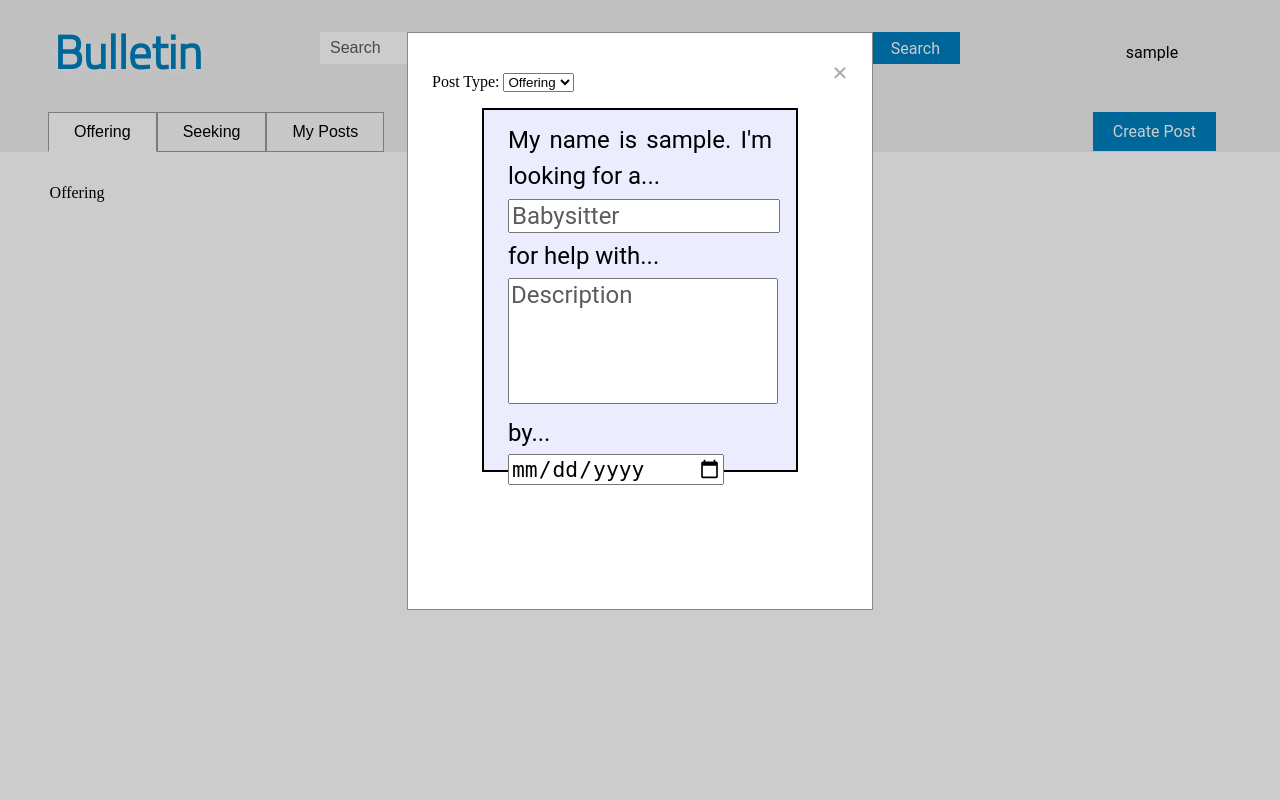
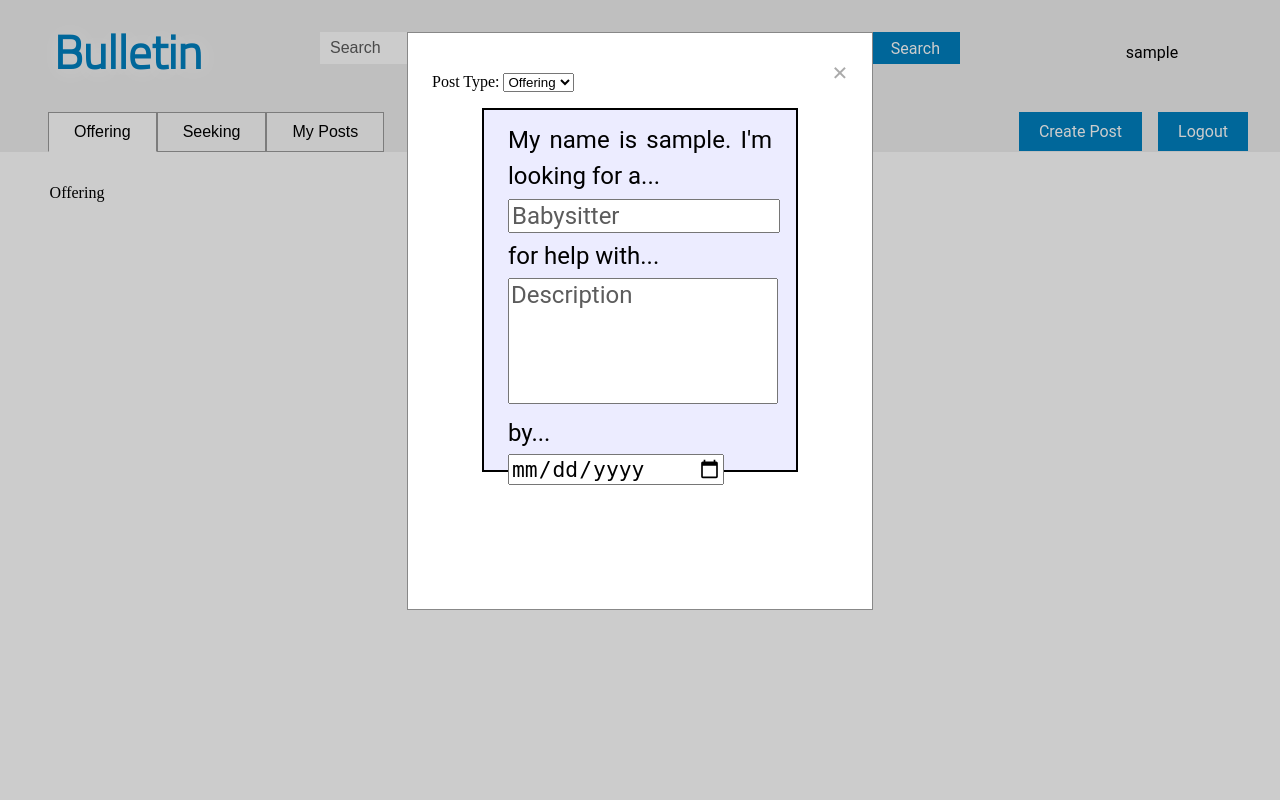
Before and after one commit to bpaielli/Bulletin, a PHP site: page /board.php in a window 1280 px wide. Run offline with PHP 8.4, Linux system fonts and the light colour scheme; the visitor is signed in with stand-in values (Sample User, id 1).

Commit message:
Added logout button

```diff
--- a/assets/scripts/controller.php
+++ b/assets/scripts/controller.php
@@ -20,7 +20,7 @@ if(isset($_POST['firstname']) && isset($_POST['lastname']) && isset($_POST['emai
 		//create account
 		$accountDatabaseAdapter -> createAccount($firstname, $lastname, $email, $password);
 		//set session variable
-		$_SESSION['user_firstname'] = $firstname;
+		$_SESSION['user'] = $firstname;
 
 		// Redirect to Board Page.
 		header ( "Location: ../../board.php" );
@@ -49,7 +49,7 @@ else if(isset($_POST['email']) && isset($_POST['password'])){
 		else{
 			//set session variable
 			$user_firstname = $accountDatabaseAdapter ->getUserName($email);
-			$_SESSION['user_firstname'] = $user_firstname ;
+			$_SESSION['user'] = $user_firstname ;
 
 			// Redirect to Board Page.
 			header ( "Location: ../../board.php" );
--- a/assets/style/main.css
+++ b/assets/style/main.css
@@ -170,7 +170,13 @@ div.tab button.sectionl.active {
 
 #newpostbutton{
 	float: right;
-	margin-right: 4em;
+	margin-right: 1em;
+}
+
+
+#logoutbutton{
+	float: right;
+	margin-right: 2em;
 }
 
 .boardcontent {
--- a/board.php
+++ b/board.php
@@ -16,7 +16,7 @@
 			<h1 class="textlogo">Bulletin</h1>
 		</div>
 		<div class="headright">
-			<div id="usersname"><?php echo $_SESSION['user_firstname'];?></div>
+			<div id="usersname"><?php echo $_SESSION['user'];?></div>
 
 		</div>
 		<div id="searcharea">
@@ -38,7 +38,9 @@
 		<button id="home" class="sectionl" onclick="openPage('Offering')">Offering</button>
 		<button class="sectionl" onclick="openPage('Seeking')">Seeking</button>
 		<button class="sectionl" onclick="openPage('MyPosts')">My Posts</button>
+		<div id="logoutbutton"><button class="mainbuttons">Logout</button></div>
 		<div id="newpostbutton"><button class="mainbuttons">Create Post</button></div>
+
 	</div>
 
 	<div id="Offering" class="boardcontent">
@@ -67,7 +69,7 @@
 
 			</div>
 			<div id="createseeking" class="createposttemplate">
-				<p class="postcontentname">My name is <?php echo $_SESSION['user_firstname']; ?>. I'm looking for a...</p>
+				<p class="postcontentname">My name is <?php echo $_SESSION['user']; ?>. I'm looking for a...</p>
 				<input class="createpostoccupation" type="text" name="createpostoccupation" placeholder="Babysitter">
 				<p class="postcontenttext">for help with...</p>
 				<textarea class="createpostdescription" name="createpostdescription" placeholder="Description"></textarea>
```
Also changed, not shown: logout.php (added, +10 -0 lines).
